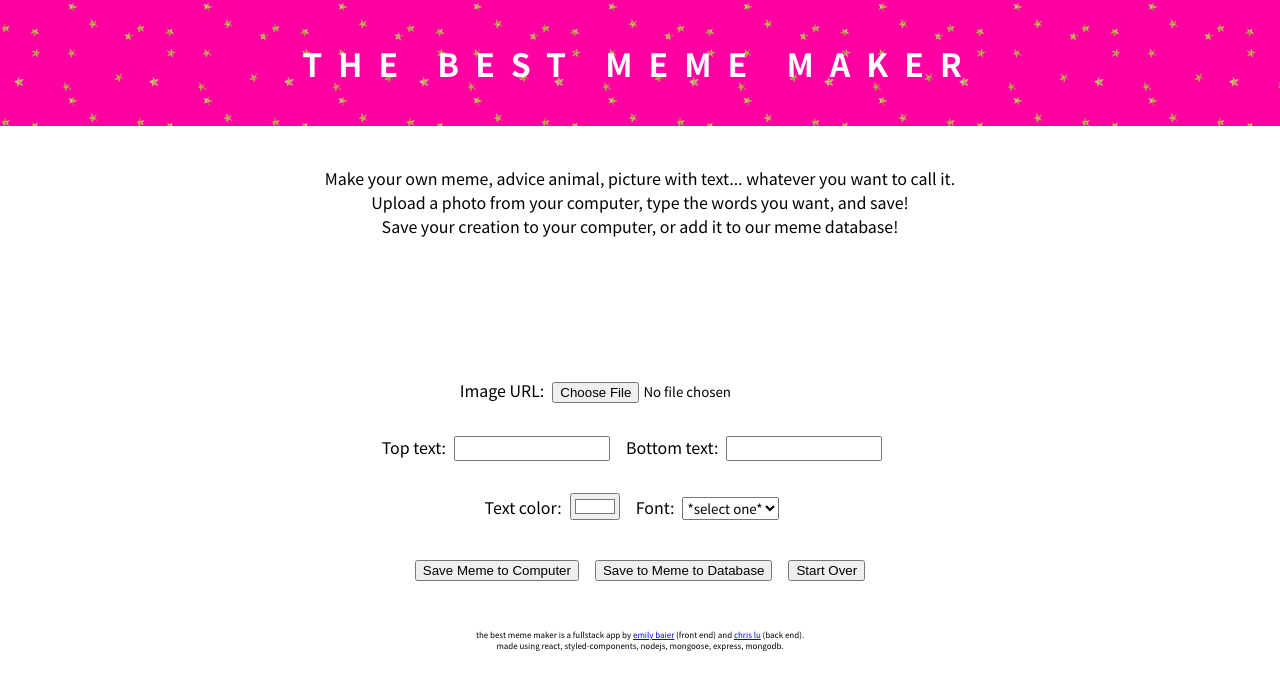
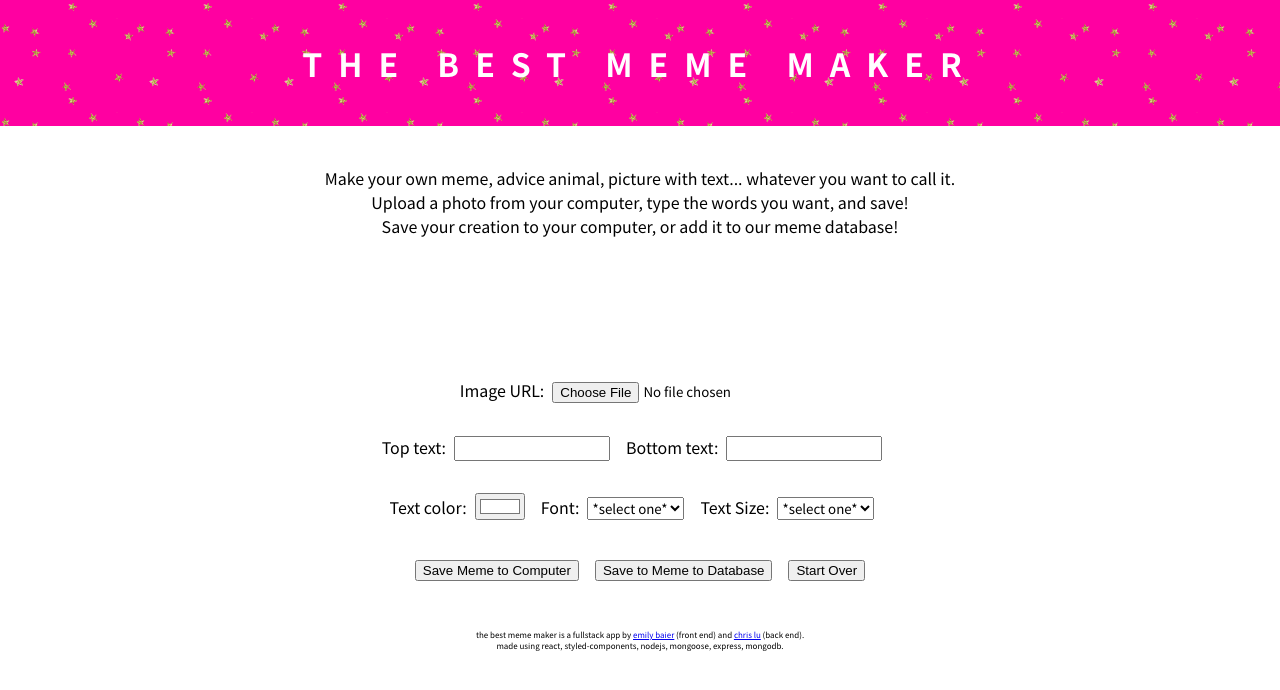
Before and after one commit to maybeemily/the-best-meme-maker, a React app: page / in a window 1280 px wide. Shown: the top 690 px of the page. Built offline with nearby package versions, Linux system fonts and the light colour scheme.

Commit message:
can change text size now

```diff
--- a/src/components/TextSelector.js
+++ b/src/components/TextSelector.js
@@ -2,7 +2,7 @@ import React from 'react';
 import PropTypes from 'prop-types';
 import { InputContainer, Label, Input, Select } from '../styling/styles';
 
-export default function TextSelector({ topText, bottomText, textColor, font, handleChange }) {
+export default function TextSelector({ topText, bottomText, textColor, font, fontSize, handleChange }) {
   return (
     <InputContainer>
       <Label htmlFor="topText">Top text:</Label>
@@ -20,6 +20,14 @@ export default function TextSelector({ topText, bottomText, textColor, font, han
         <option value="Berkshire Swash">Fancy</option>
         <option value="Source Code Pro">Monospace</option>
       </Select>
+      <Label htmlFor="fontSize">Text Size:</Label>
+      <Select name="fontSize" value={fontSize} onChange={handleChange}>
+        <option value="3em">*select one*</option>
+        <option value="1em">small</option>
+        <option value="3em">medium</option>
+        <option value="6em">big</option>
+        <option value="9em">too big</option>
+      </Select>
     </InputContainer>
   );
 }
@@ -29,5 +37,6 @@ TextSelector.propTypes = {
   bottomText: PropTypes.string.isRequired,
   textColor: PropTypes.string.isRequired,
   font: PropTypes.string.isRequired,
+  fontSize: PropTypes.string.isRequired,
   handleChange: PropTypes.func.isRequired
 };
--- a/src/containers/Meme.js
+++ b/src/containers/Meme.js
@@ -14,6 +14,7 @@ export default class Meme extends PureComponent {
     bottomText: '',
     image: '',
     textColor: '#ffffff',
+    fontSize: '3em',
     font: 'sans-serif'
   }
 
@@ -52,7 +53,8 @@ export default class Meme extends PureComponent {
           bottomText: '',
           image: '',
           textColor: '#000000',
-          font: 'sans-serif' });
+          font: 'sans-serif',
+          fontSize: '3em' });
       });
   }
 
@@ -63,17 +65,18 @@ export default class Meme extends PureComponent {
       bottomText: '',
       image: '',
       textColor: '#ffffff',
-      font: 'sans-serif'
+      font: 'sans-serif',
+      fontSize: '3em'
     });
   }
 
   render() {
-    const { topText, bottomText, textColor, image, font } = this.state;
+    const { topText, bottomText, textColor, image, font, fontSize } = this.state;
     return (
       <InputContainer>
-        <Display topText={topText} bottomText={bottomText} image={image} font={font} textColor={textColor} memeComplete={this.memeRef} handleChange={this.handleChange}/>
+        <Display topText={topText} bottomText={bottomText} image={image} font={font} fontSize={fontSize} textColor={textColor} memeComplete={this.memeRef} handleChange={this.handleChange}/>
         <ImageSelector handleImage={this.handleImage}/>
-        <TextSelector topText={topText} bottomText={bottomText} textColor={textColor} font={font} handleChange={this.handleChange}/>
+        <TextSelector topText={topText} bottomText={bottomText} textColor={textColor} fontSize={fontSize} font={font} handleChange={this.handleChange}/>
         <button onClick={this.saveMeme}>Save Meme to Computer</button>
         <button onClick={this.saveMemeToDb}>Save to Meme to Database</button>
         <button onClick={this.startOver}>Start Over</button>
--- a/src/styling/styles.js
+++ b/src/styling/styles.js
@@ -31,10 +31,10 @@ export const Container = styled.div`
 `;
 
 export const MemeSpan = styled.span`
-    font-size: 3em;
     font-family: ${props => props.font || 'sans-serif' };
     color: ${props => props.textColor || 'white' };
     text-shadow: -1px 0 black, 0 1px black, 1px 0 black, 0 -1px black;
+    font-size: ${props => props.fontSize || '3em' };
     letter-spacing: .06em;
 `;
 
@@ -44,6 +44,7 @@ export const MemeDiv = styled.div`
   width: 400px;
   min-height: 100px;
   background-color: white;
+  overflow: hidden;
 
 `;
 
```
